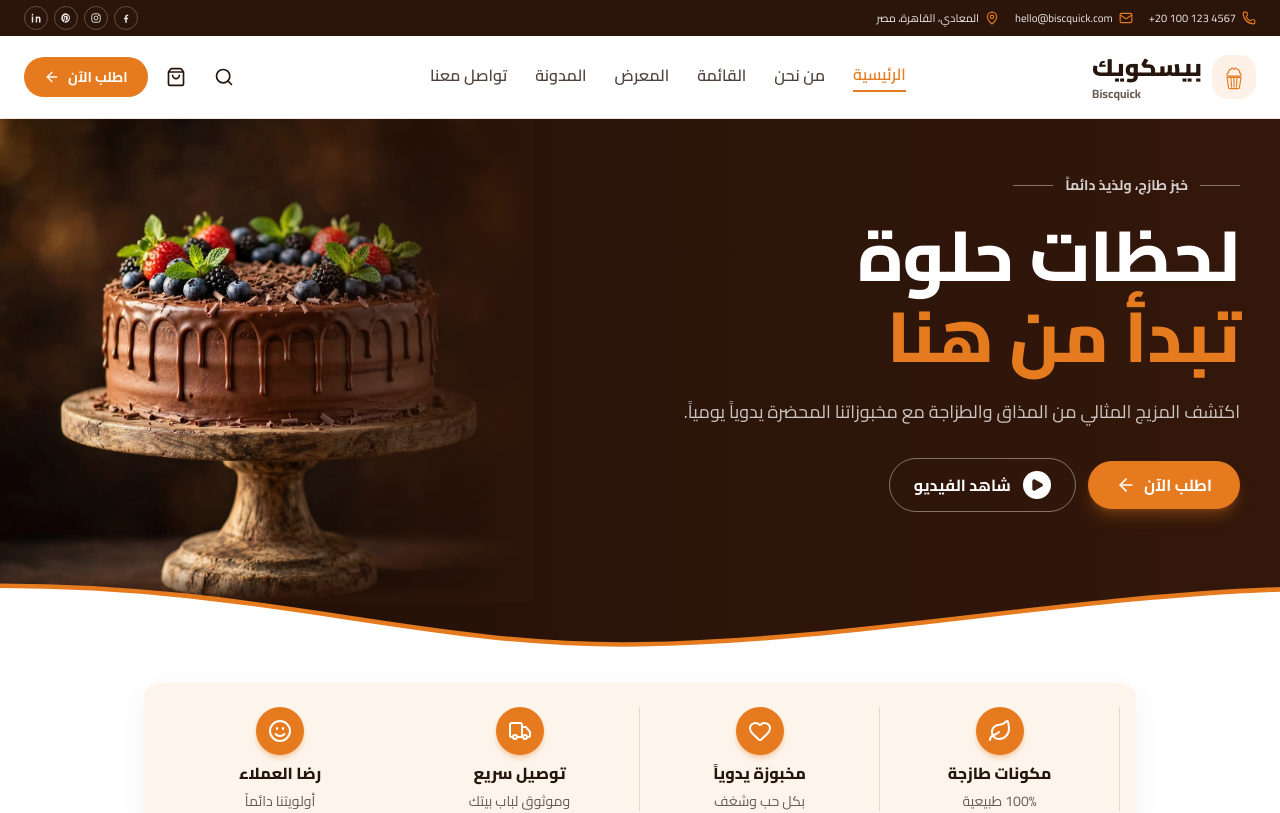
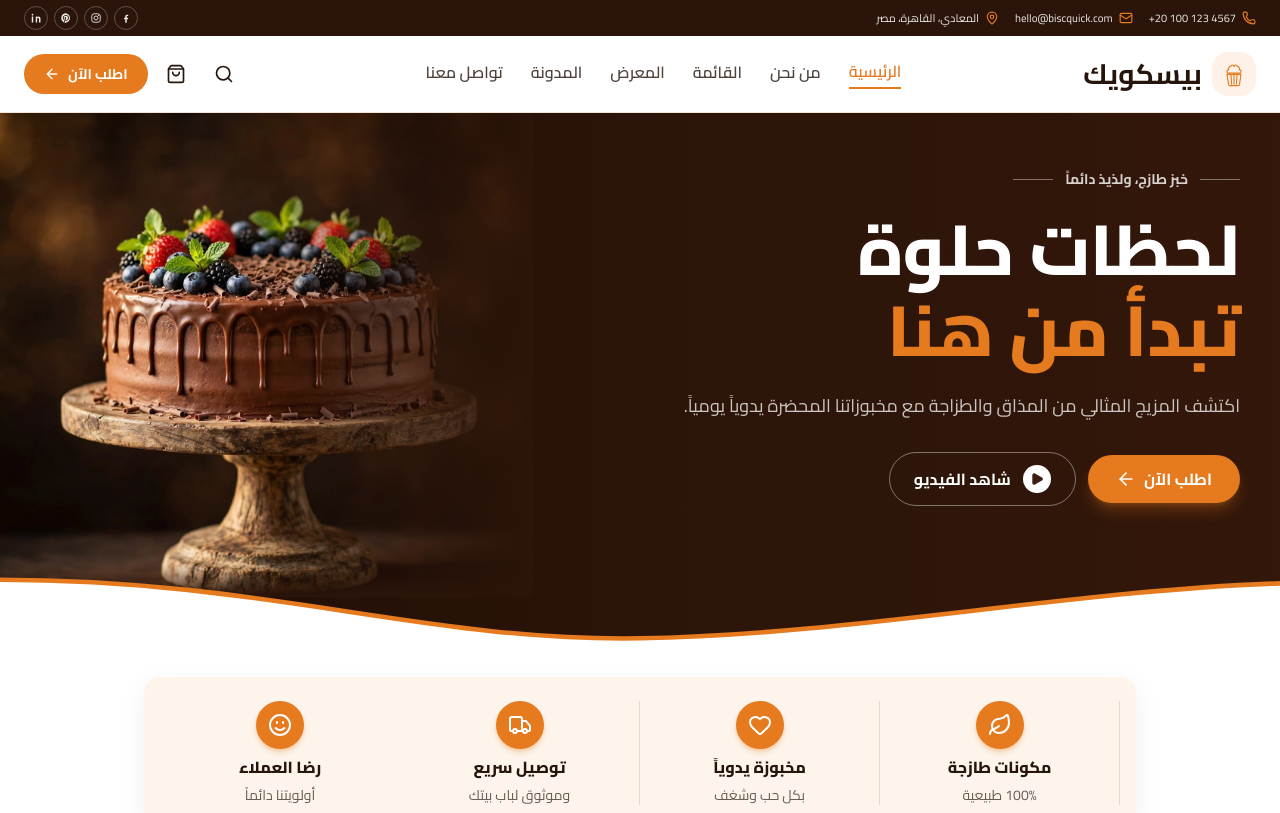
Before and after one commit to ibrahimshoshaaa/bakery-store, a Next.js app: page / in a window 1280 px wide. Shown: the top 813 px of the page. Built offline with nearby package versions, Linux system fonts and the light colour scheme.

Commit message:
Logo Arabic-only in El Messiri display font (drop Biscquick subtitle)

```diff
--- a/src/app/globals.css
+++ b/src/app/globals.css
@@ -11,6 +11,7 @@
   --color-muted: #6b5b53;
   --color-border-warm: #efe5da;
   --font-sans: "Cairo", ui-sans-serif, system-ui, -apple-system, "Segoe UI", sans-serif;
+  --font-logo: var(--font-logo-face), "Cairo", ui-sans-serif, system-ui, sans-serif;
 }
 
 html {
--- a/src/app/layout.tsx
+++ b/src/app/layout.tsx
@@ -1,5 +1,5 @@
 import type { Metadata } from "next";
-import { Cairo } from "next/font/google";
+import { Cairo, El_Messiri } from "next/font/google";
 import "./globals.css";
 
 const cairo = Cairo({
@@ -8,8 +8,15 @@ const cairo = Cairo({
   display: "swap",
 });
 
+const elMessiri = El_Messiri({
+  subsets: ["arabic", "latin"],
+  weight: ["600", "700"],
+  display: "swap",
+  variable: "--font-logo-face",
+});
+
 export const metadata: Metadata = {
-  title: "بيسكويك | Biscquick — لحظات حلوة تبدأ من هنا",
+  title: "بيسكويك — لحظات حلوة تبدأ من هنا",
   description:
     "اكتشف المزيج المثالي من المذاق والطزاجة مع مخبوزاتنا المحضرة يدوياً يومياً — كيك، كرواسون، كب كيك، تارت والمزيد.",
 };
@@ -21,7 +28,7 @@ export default function RootLayout({
 }>) {
   return (
     <html lang="ar" dir="rtl">
-      <body className={`${cairo.className} bg-surface text-ink antialiased`}>
+      <body className={`${cairo.className} ${elMessiri.variable} bg-surface text-ink antialiased`}>
         {children}
       </body>
     </html>
--- a/src/app/page.tsx
+++ b/src/app/page.tsx
@@ -274,10 +274,7 @@ export default function Home() {
               <CupcakeIcon className="h-7 w-7" />
             </span>
             <span className="leading-none">
-              <span className="block text-2xl font-black">بيسكويك</span>
-              <span className="mt-0.5 block text-xs font-bold text-muted" dir="ltr">
-                Biscquick
-              </span>
+              <span className="block font-logo text-[1.75rem] font-bold">بيسكويك</span>
             </span>
           </a>
 
@@ -826,10 +823,7 @@ export default function Home() {
                   <CupcakeIcon className="h-7 w-7" />
                 </span>
                 <span className="leading-none">
-                  <span className="block text-2xl font-black text-white">بيسكويك</span>
-                  <span className="mt-0.5 block text-xs font-bold text-white/60" dir="ltr">
-                    Biscquick
-                  </span>
+                  <span className="block font-logo text-[1.75rem] font-bold text-white">بيسكويك</span>
                 </span>
               </a>
               <p className="mt-4 leading-relaxed">حلاوة في كل لقمة، وسعادة في كل لحظة.</p>
@@ -919,7 +913,7 @@ export default function Home() {
                 <span className="flex h-10 w-10 items-center justify-center rounded-2xl bg-caramel/10 text-caramel">
                   <CupcakeIcon className="h-6 w-6" />
                 </span>
-                <span className="text-xl font-black">بيسكويك</span>
+                <span className="font-logo text-xl font-bold">بيسكويك</span>
               </span>
               <button
                 type="button"
```
